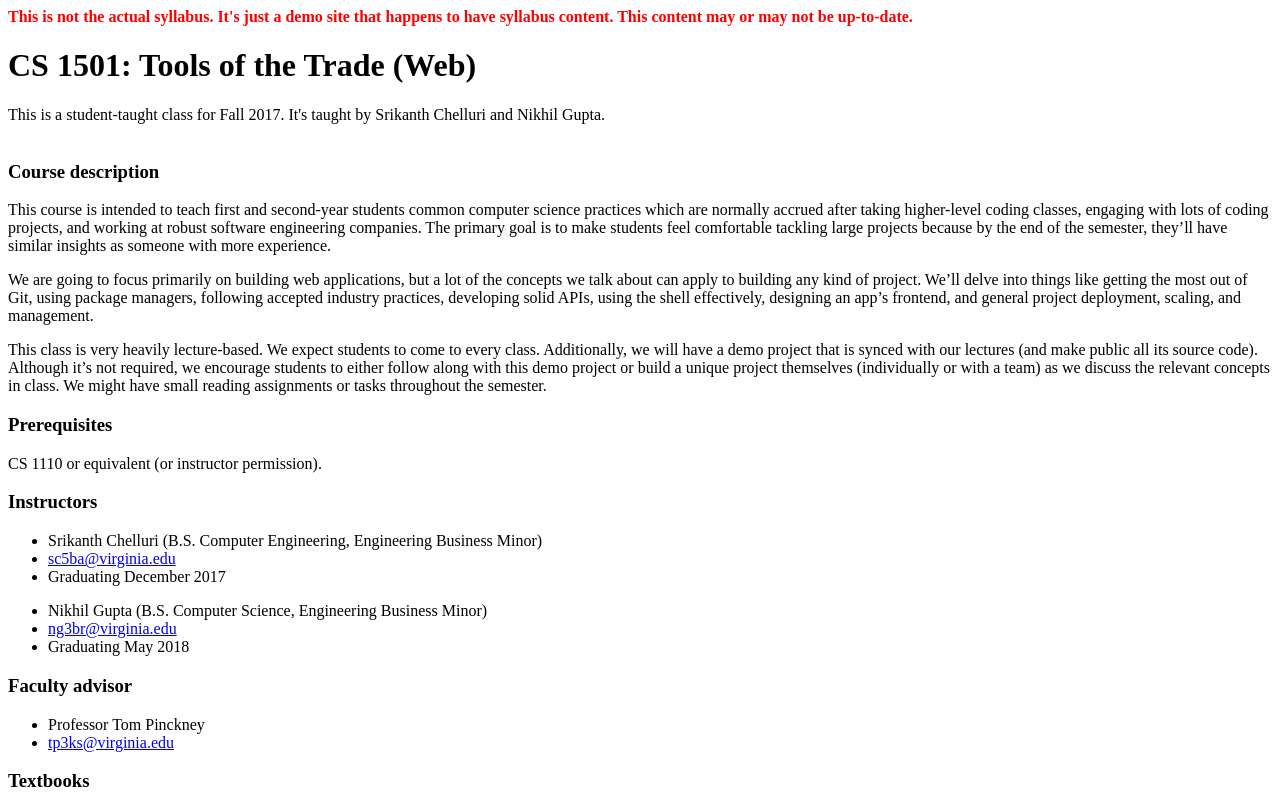
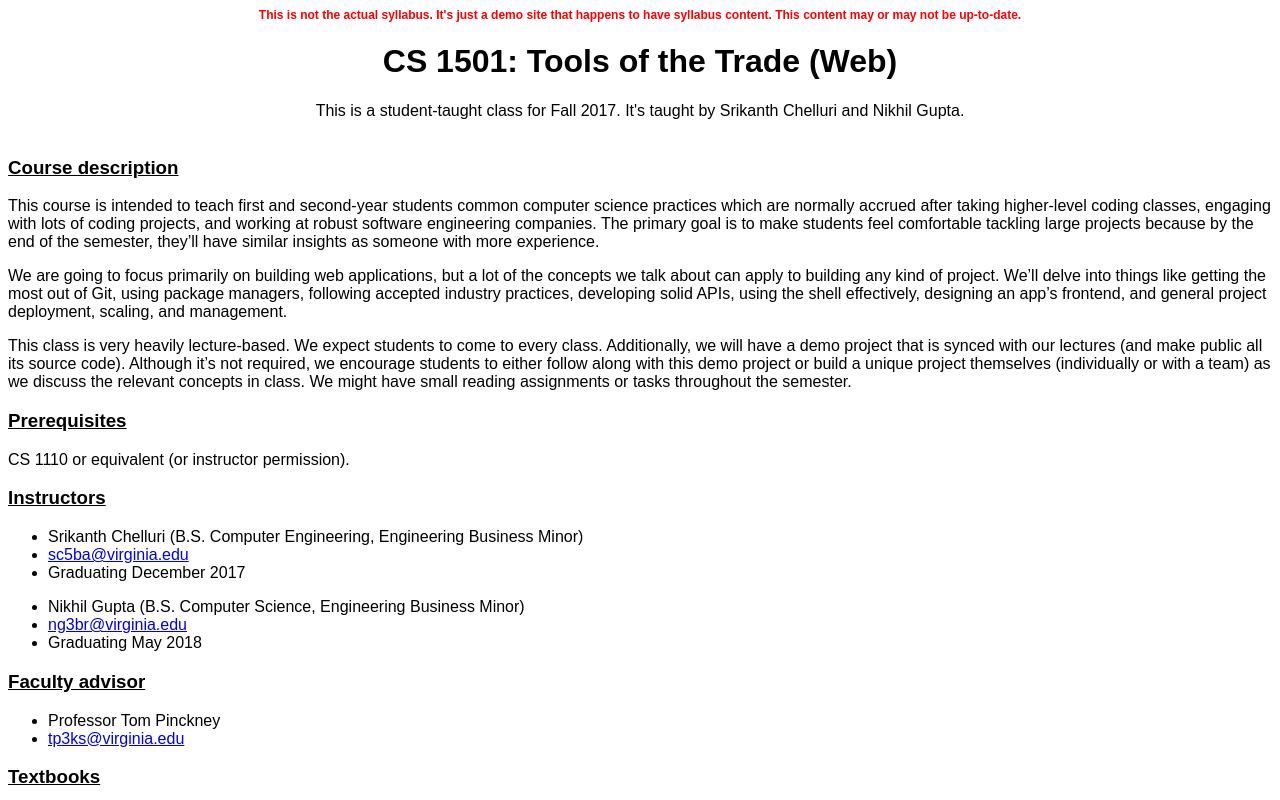
Before and after one commit to cs1501-tools-of-the-trade/web-introduction, a plain HTML site: page v3/index.html in a window 1280 px wide. Shown: the top 800 px of the page. Drawn offline with Linux system fonts and the light colour scheme.

Commit message:
finished basic web demo

```diff
--- /dev/null
+++ b/v2/styles.css
@@ -0,0 +1,20 @@
+body {
+	font-family: "Arial", serif;
+	background-color: #dfdfdf;
+}
+
+b {
+	font-size: 12px;
+}
+
+h1 {
+	text-align: center;
+}
+
+aside {
+	text-align: center;
+}
+
+h3 {
+	text-decoration: underline;
+}
--- a/v3/index.html
+++ b/v3/index.html
@@ -3,7 +3,10 @@
 		<!-- Metadata -->
 
 		<!-- Stylesheets -->
+		<link href="./styles.css" rel="stylesheet"/>
+
 		<!-- Scripts -->
+		<script src="./script.js"></script>
 	</head>
 
 	<!-- Content -->
--- /dev/null
+++ b/v3/script.js
@@ -0,0 +1,11 @@
+window.addEventListener("load", function() {
+  var redText = document.getElementsByTagName('b')[0];
+  setInterval(function() {
+    redText.style.visibility = (redText.style.visibility == 'hidden' ? 'visible' : 'hidden');
+  }, 500);
+
+  var body = document.body;
+  setInterval(function() {
+  	body.style.background = (body.style.background == "rgb(223, 223, 223)" ? "rgb(255, 255, 255)" : "rgb(223, 223, 223)");
+  }, 500)
+});
--- /dev/null
+++ b/v3/styles.css
@@ -0,0 +1,20 @@
+body {
+	font-family: "Arial", serif;
+	background-color: #dfdfdf;
+}
+
+b {
+	font-size: 12px;
+}
+
+h1 {
+	text-align: center;
+}
+
+aside {
+	text-align: center;
+}
+
+h3 {
+	text-decoration: underline;
+}
```
Also changed, not shown: v1/index.html (+1 -0 lines), v2/index.html (+2 -0 lines), v4/index.html (deleted, +0 -72 lines), 1 other file.
